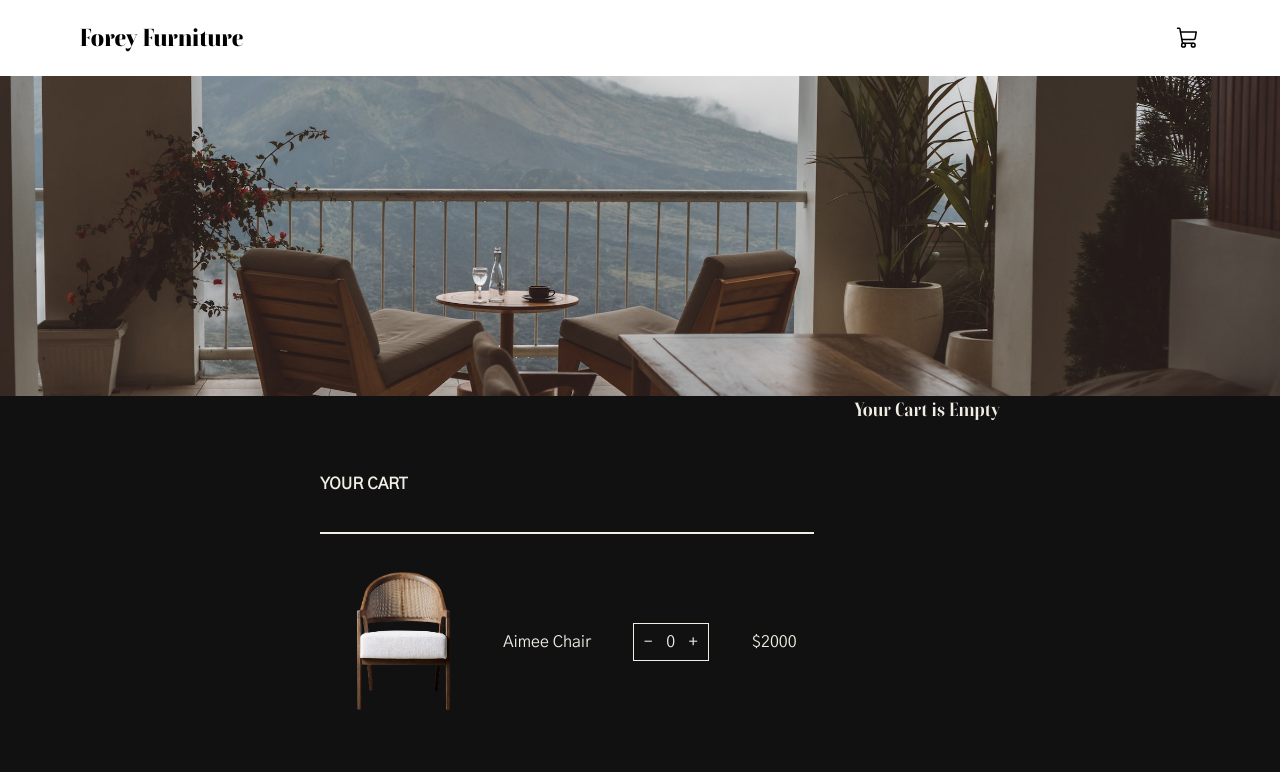
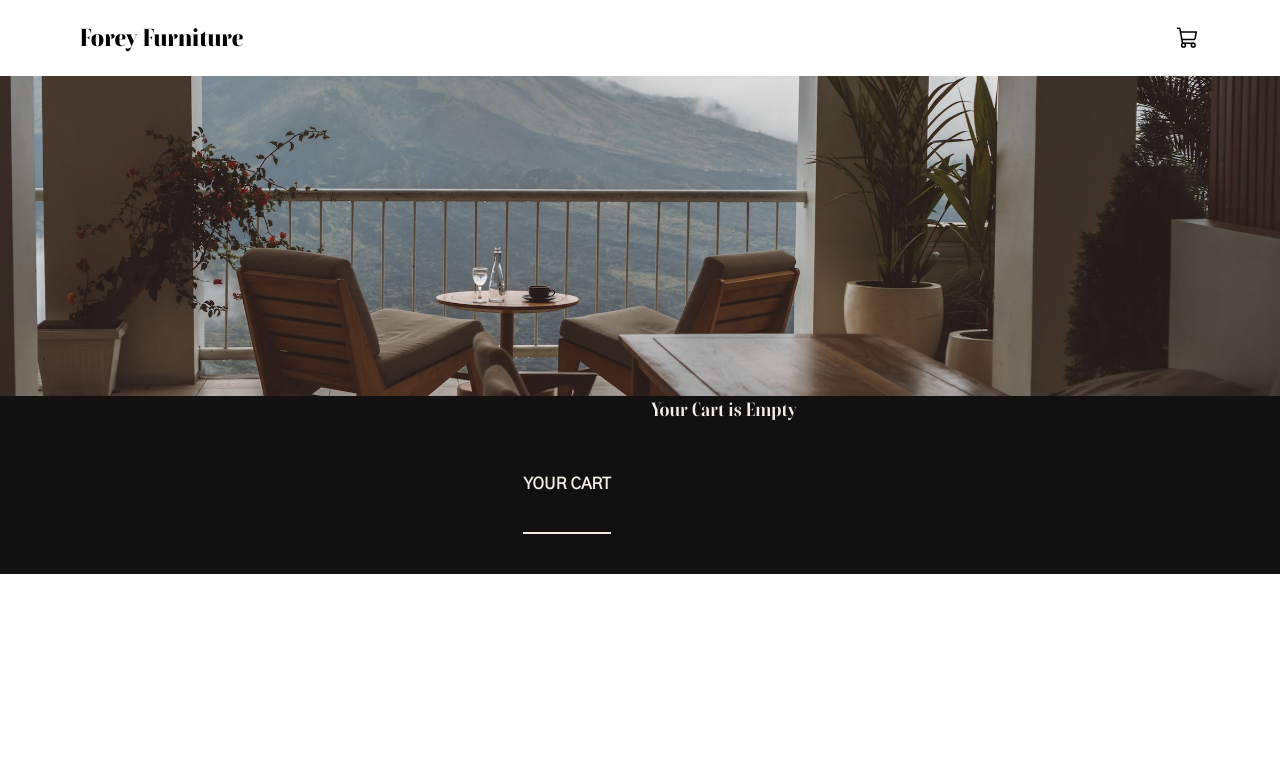
Before and after one commit to foreycodes/React-ECommerce, a React (Create React App) app: page /cart in a window 1280 px wide. Shown: the top 772 px of the page. Built offline with nearby package versions, Linux system fonts and the light colour scheme.

Commit message:
Remove testing variables

```diff
--- a/src/pages/cart/cart.jsx
+++ b/src/pages/cart/cart.jsx
@@ -8,8 +8,9 @@ import Button from '../../components/button';
 
 export const Cart = () => {
   // testing cart
-  const cartItems = PRODUCTS;
+  // const cartItems = PRODUCTS;
   //
+  const { cartItems } = useContext(ShopContext);
   const { getTotalCartAmount } = useContext(ShopContext);
   const totalCartAmount = getTotalCartAmount();
   const taxAmount = totalCartAmount * 0.08;
```
